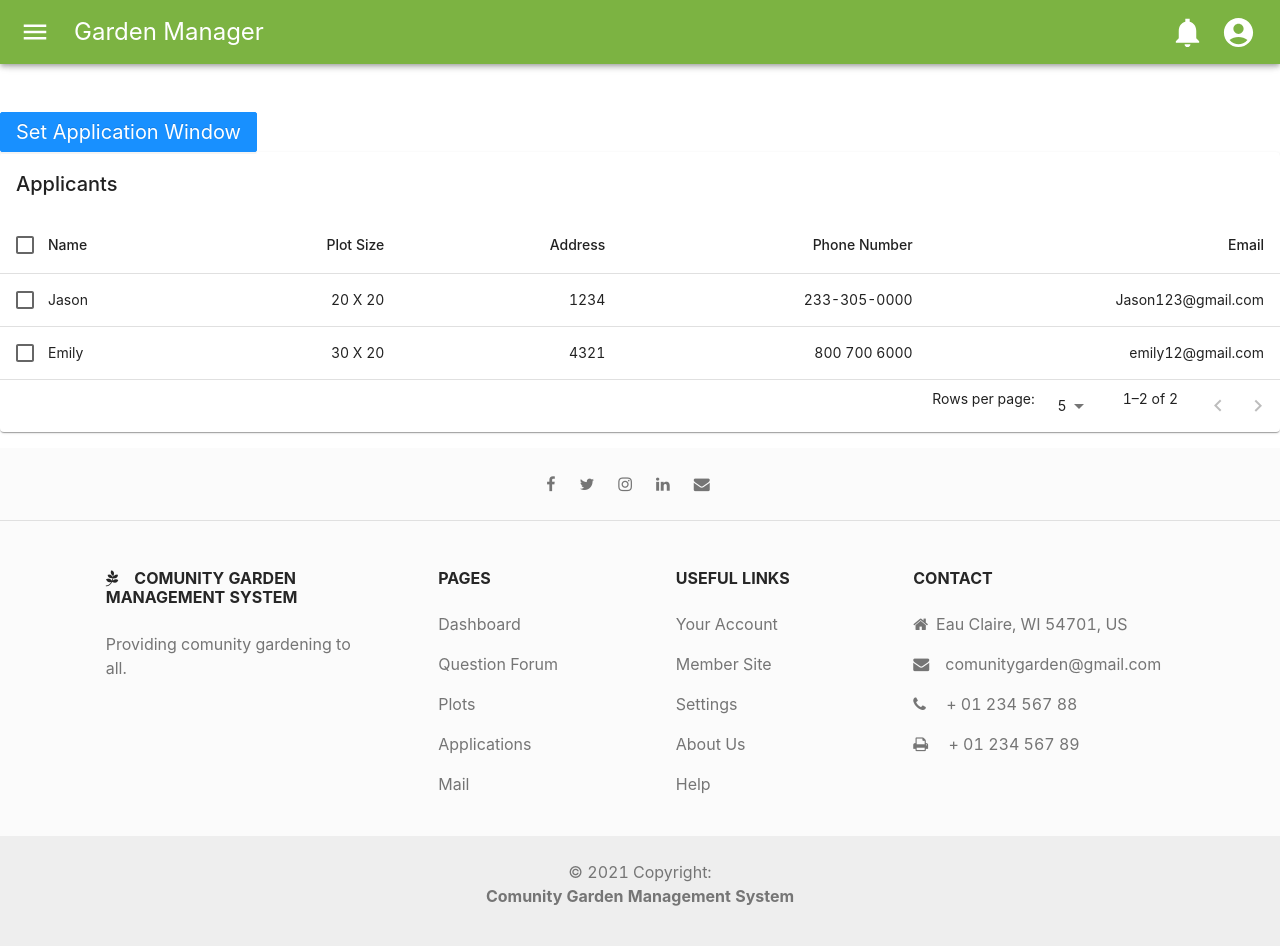
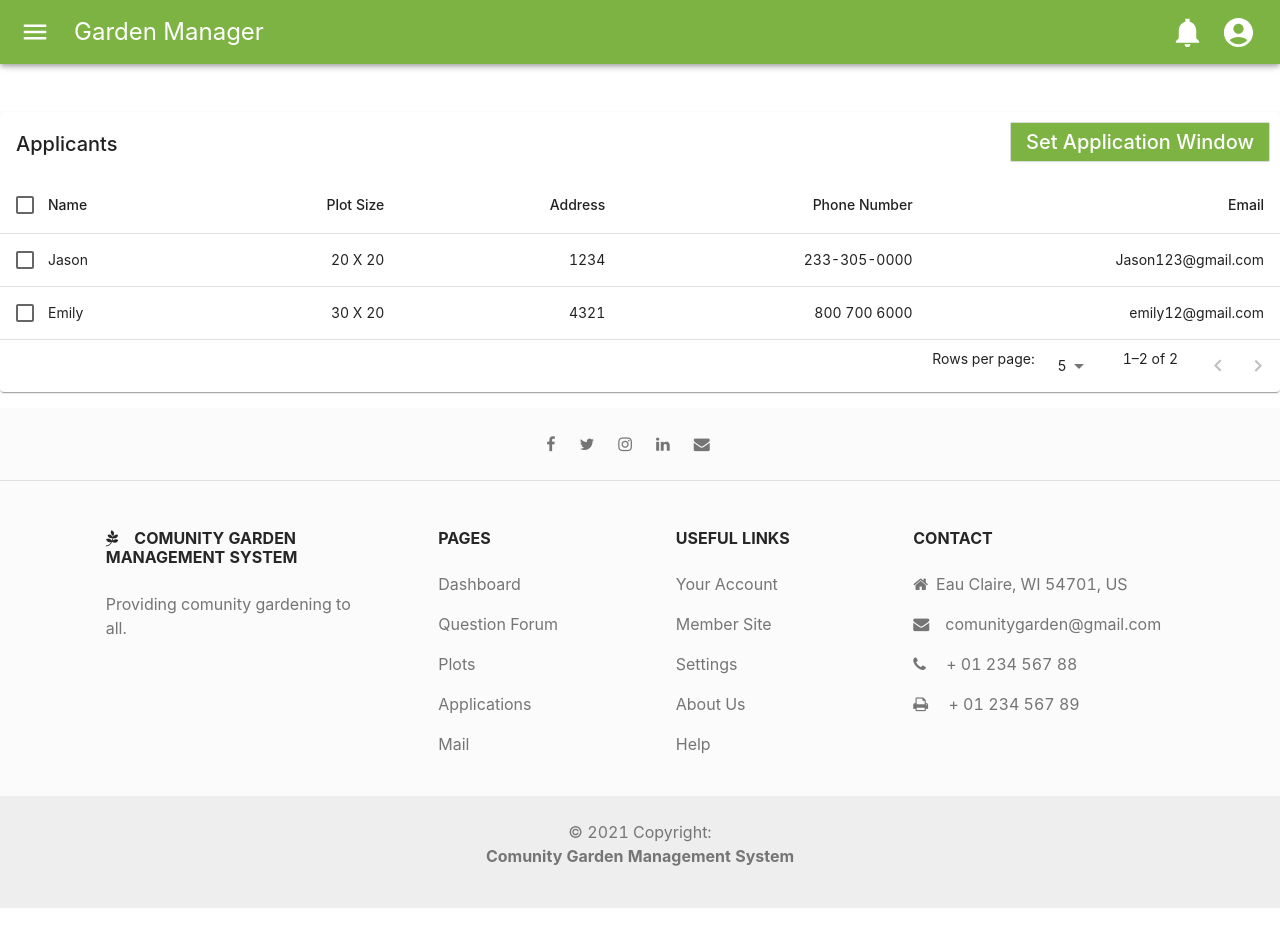
Before and after one commit to morganmarienelson/Garden-Management-System, a React (Create React App) app in the folder cgmsapp/: page /Applications in a window 1280 px wide. After the commit the page ends 908 px from the top, so only its background shows below. Built offline with nearby package versions, Linux system fonts and the light colour scheme.

Commit message:
CRF-23 btn styling

```diff
--- a/cgmsapp/src/components/openAppBtn.js
+++ b/cgmsapp/src/components/openAppBtn.js
@@ -90,7 +90,7 @@ export default function OpenAppBtn() {
 
     return (
         <div>
-            <Button type="primary" className="appBtn" onClick={handleModalOpen}>Set Application Window</Button>
+            <Button className="appBtn" onClick={handleModalOpen}>Set Application Window</Button>
             <Snackbar open={alertOpen} sx={{ width: '100%' }} autoHideDuration={2000} onClose={handleAlertClose}>
                 <Alert autoHideDuration={1} severity={alertType} onClose={handleAlertClose}>
                     {message}
--- a/cgmsapp/src/css/openAppBtn.css
+++ b/cgmsapp/src/css/openAppBtn.css
@@ -19,4 +19,9 @@
 .appBtn{
     font-size: 20px;
     height: 40px;
+    background-color: #7cb342;
+    color: white;
+    float: right;
+    margin: 10px;
+    font-weight: 500;
 }
```
